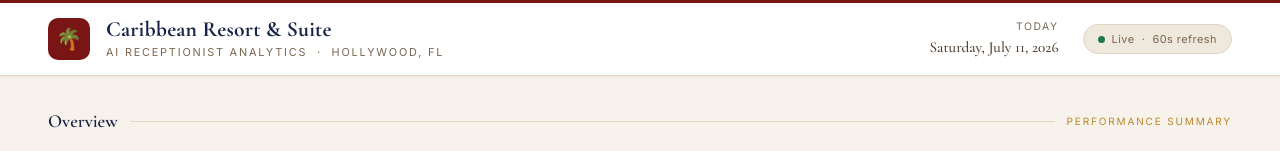
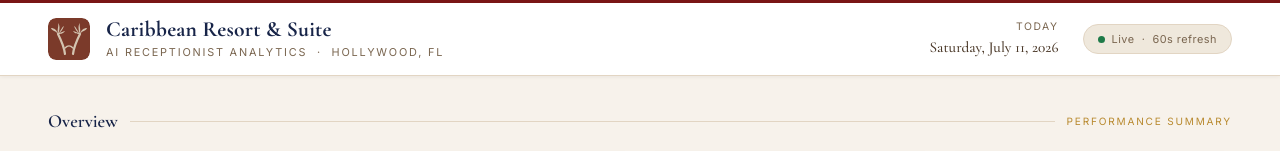
Before and after one commit to mahaylab0404/carribean-resort-by-the-ocean-analytics-worker, a website: page dashboard.html in a window 1280 px wide. Shown: the top 151 px of the page. Drawn offline with nearby package versions, Linux system fonts and the light colour scheme.

Commit message:
Add Caribbean Resort logo SVG to header

```diff
--- a/dashboard.html
+++ b/dashboard.html
@@ -73,11 +73,9 @@
 
     .brand-icon {
       width: 42px; height: 42px;
-      background: var(--burg);
-      border-radius: 10px;
-      display: flex; align-items: center; justify-content: center;
-      font-size: 1.3rem;
       flex-shrink: 0;
+      border-radius: 8px;
+      overflow: hidden;
     }
 
     .brand-text h1 {
@@ -509,7 +507,28 @@
 <header>
   <div class="header-inner">
     <div class="brand">
-      <div class="brand-icon">🌴</div>
+      <div class="brand-icon">
+        <!-- Caribbean Resort logo: two crossed palms on brown -->
+        <svg width="42" height="42" viewBox="0 0 42 42" fill="none" xmlns="http://www.w3.org/2000/svg">
+          <rect width="42" height="42" rx="8" fill="#7B3A2A"/>
+          <!-- Left palm trunk -->
+          <path d="M17 36 C16 28 13 22 10 16" stroke="#D4C4B0" stroke-width="2.2" stroke-linecap="round"/>
+          <!-- Right palm trunk -->
+          <path d="M25 36 C26 28 29 22 32 16" stroke="#D4C4B0" stroke-width="2.2" stroke-linecap="round"/>
+          <!-- Left palm fronds -->
+          <path d="M10 16 C7 12 4 13 3 10 C6 10 9 12 10 16Z" fill="#D4C4B0"/>
+          <path d="M10 16 C9 11 11 8 10 5 C12 7 12 12 10 16Z" fill="#D4C4B0"/>
+          <path d="M10 16 C13 12 14 9 16 8 C15 11 13 14 10 16Z" fill="#D4C4B0"/>
+          <path d="M10 16 C12 14 15 14 17 13 C15 16 12 16 10 16Z" fill="#D4C4B0"/>
+          <!-- Right palm fronds -->
+          <path d="M32 16 C35 12 38 13 39 10 C36 10 33 12 32 16Z" fill="#D4C4B0"/>
+          <path d="M32 16 C33 11 31 8 32 5 C30 7 30 12 32 16Z" fill="#D4C4B0"/>
+          <path d="M32 16 C29 12 28 9 26 8 C27 11 29 14 32 16Z" fill="#D4C4B0"/>
+          <path d="M32 16 C30 14 27 14 25 13 C27 16 30 16 32 16Z" fill="#D4C4B0"/>
+          <!-- Cross detail at base where trunks meet -->
+          <path d="M17 30 C20 27 22 27 25 30" stroke="#D4C4B0" stroke-width="1.5" stroke-linecap="round" fill="none"/>
+        </svg>
+      </div>
       <div class="brand-text">
         <h1>Caribbean Resort &amp; Suite</h1>
         <p>AI Receptionist Analytics &nbsp;·&nbsp; Hollywood, FL</p>
```
